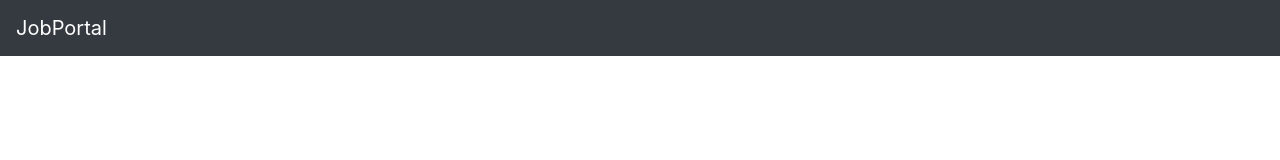
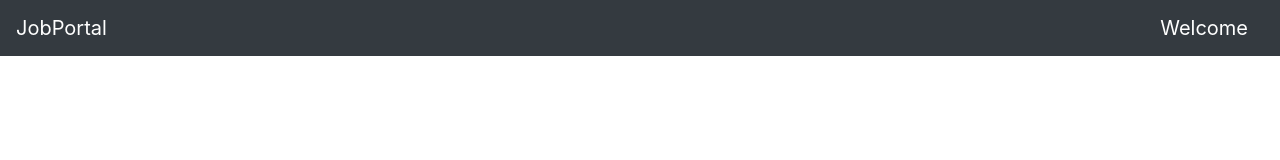
Before and after one commit to AkritiKapur/job-portal-app, a React (Create React App) app: page / in a window 1280 px wide. Both pictures are taken after typing "Sample", "Sample123" into the empty fields and a click on the button "Login". Shown: the top 160 px of the page. Built offline with nearby package versions, Linux system fonts and the light colour scheme.

Commit message:
login name in header

```diff
--- a/src/authentication/SignupHolder.js
+++ b/src/authentication/SignupHolder.js
@@ -24,7 +24,7 @@ class SignupHolder extends Component {
                         onSelect={key => this.setState({ key })}
                     >
                         <Tab eventKey="login" title="Login">
-                                <Login />
+                            <Login />
                         </Tab>
                         <Tab eventKey="signup" title="Sign Up">
                             <Signup />
--- a/src/header/header.js
+++ b/src/header/header.js
@@ -3,13 +3,28 @@ import { connect } from 'react-redux';
 import './header.css'
 
 class Header extends Component {
+    constructor(props) {
+        super(props);
+    }
+
     render() {
+        const { loggedIn, user } = this.props;
         return (
-            <nav class="navbar navbar-dark bg-dark portal-navbar">
-                <a class="navbar-brand" href="#">JobPortal</a>
+            <nav className="navbar navbar-dark bg-dark portal-navbar">
+                <a className="navbar-brand" href="#">JobPortal</a>
+                { loggedIn &&
+                    <span className="navbar-brand">Welcome {user.username}</span>
+                }
             </nav>
         );
     }
 }
 
-export default connect()(Header);
+function mapStateToProps(state) {
+    return {
+        loggedIn: state.authentication.loggedIn,
+        user: state.authentication.user,
+    }
+};
+
+export default connect(mapStateToProps)(Header);
--- a/src/reducers/rootReducer.js
+++ b/src/reducers/rootReducer.js
@@ -1,8 +1,8 @@
 import { combineReducers } from 'redux';
 import sampleReducer from './sampleReducer';
-import authenticationReducer from '../authentication/reducer';
+import authentication from '../authentication/reducer';
 
 export default combineReducers({
  sampleReducer,
- authenticationReducer
+ authentication
 });
```
Also changed, not shown: src/authentication/Logout.js (added).
